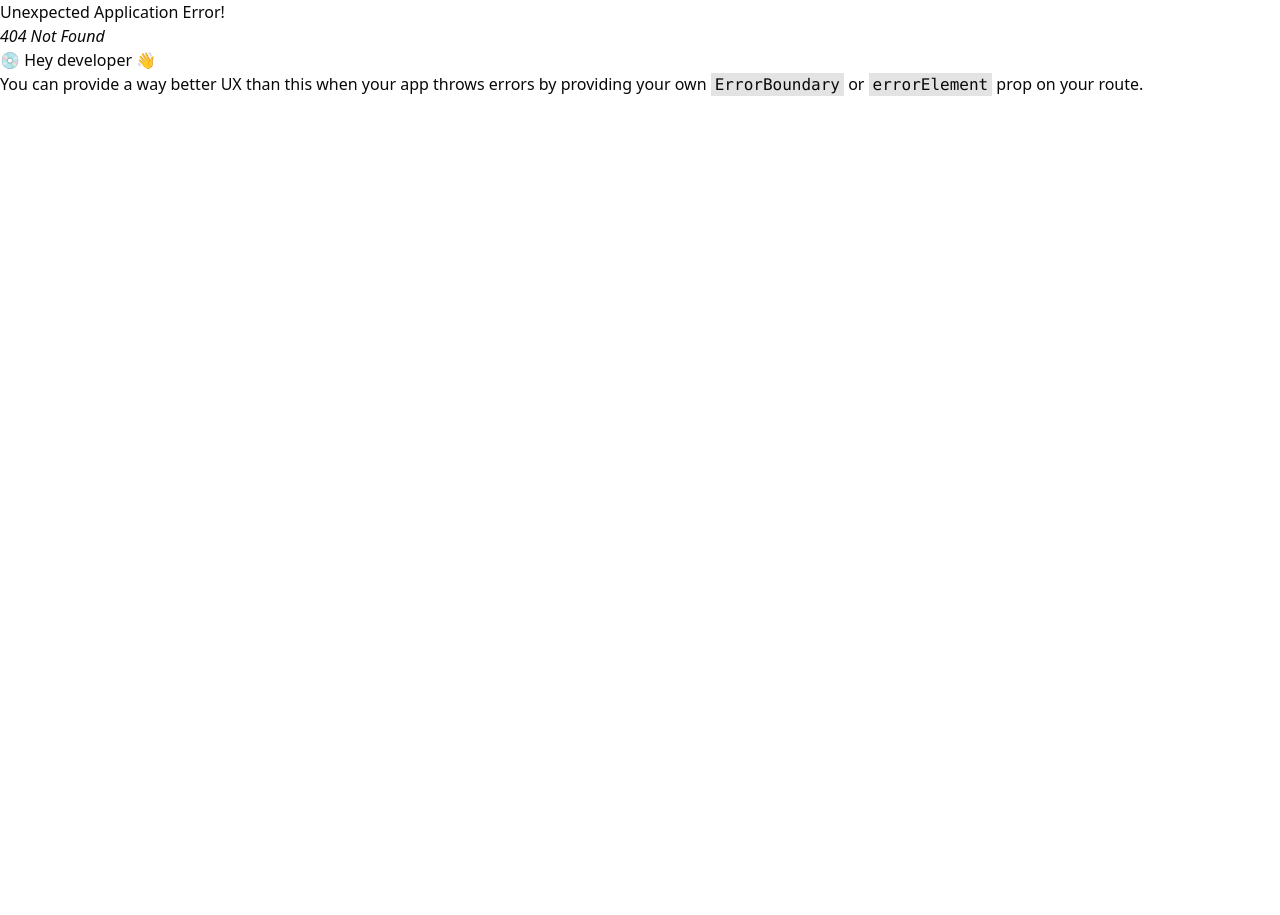
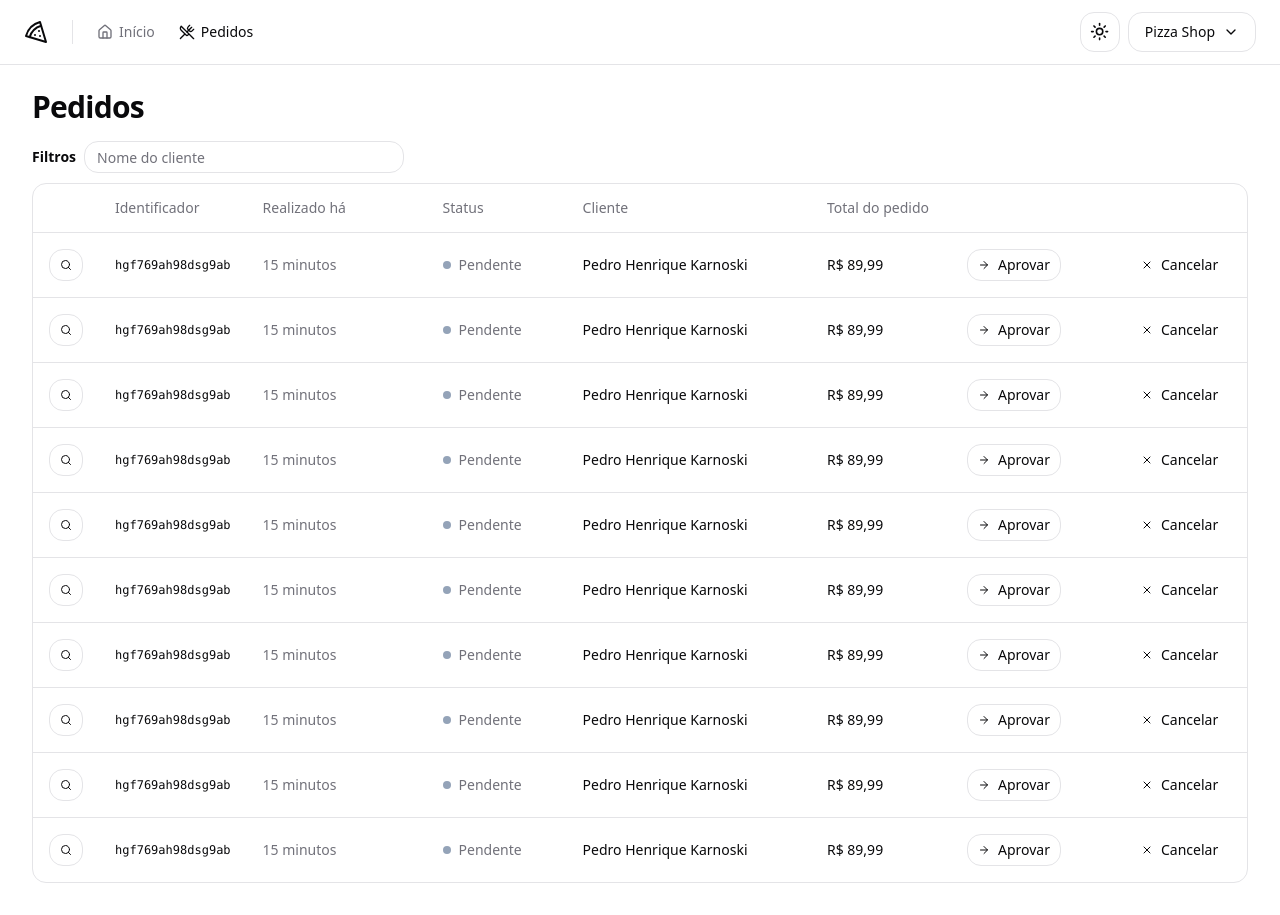
Before and after one commit to pedrokarnoski/pizza-shop, a React (Vite) app: page /orders in a window 1280 px wide. Before the commit this address had no page. Before the commit the page ends 800 px from the top, so only its background shows below. Built offline with nearby package versions, Linux system fonts and the light colour scheme.

Commit message:
feat: List orders

```diff
--- a/src/components/ui/button.tsx
+++ b/src/components/ui/button.tsx
@@ -22,6 +22,7 @@
       size: {
         default: 'h-10 px-4 py-2',
         sm: 'h-9 rounded-md px-3',
+        xs: 'h-8 px-2.5',
         lg: 'h-11 rounded-md px-8',
         icon: 'h-10 w-10',
       },
--- /dev/null
+++ b/src/components/ui/table.tsx
@@ -0,0 +1,117 @@
+import * as React from "react"
+
+import { cn } from "@/lib/utils"
+
+const Table = React.forwardRef<
+  HTMLTableElement,
+  React.HTMLAttributes<HTMLTableElement>
+>(({ className, ...props }, ref) => (
+  <div className="relative w-full overflow-auto">
+    <table
+      ref={ref}
+      className={cn("w-full caption-bottom text-sm", className)}
+      {...props}
+    />
+  </div>
+))
+Table.displayName = "Table"
+
+const TableHeader = React.forwardRef<
+  HTMLTableSectionElement,
+  React.HTMLAttributes<HTMLTableSectionElement>
+>(({ className, ...props }, ref) => (
+  <thead ref={ref} className={cn("[&_tr]:border-b", className)} {...props} />
+))
+TableHeader.displayName = "TableHeader"
+
+const TableBody = React.forwardRef<
+  HTMLTableSectionElement,
+  React.HTMLAttributes<HTMLTableSectionElement>
+>(({ className, ...props }, ref) => (
+  <tbody
+    ref={ref}
+    className={cn("[&_tr:last-child]:border-0", className)}
+    {...props}
+  />
+))
+TableBody.displayName = "TableBody"
+
+const TableFooter = React.forwardRef<
+  HTMLTableSectionElement,
+  React.HTMLAttributes<HTMLTableSectionElement>
+>(({ className, ...props }, ref) => (
+  <tfoot
+    ref={ref}
+    className={cn(
+      "border-t bg-muted/50 font-medium [&>tr]:last:border-b-0",
+      className
+    )}
+    {...props}
+  />
+))
+TableFooter.displayName = "TableFooter"
+
+const TableRow = React.forwardRef<
+  HTMLTableRowElement,
+  React.HTMLAttributes<HTMLTableRowElement>
+>(({ className, ...props }, ref) => (
+  <tr
+    ref={ref}
+    className={cn(
+      "border-b transition-colors hover:bg-muted/50 data-[state=selected]:bg-muted",
+      className
+    )}
+    {...props}
+  />
+))
+TableRow.displayName = "TableRow"
+
+const TableHead = React.forwardRef<
+  HTMLTableCellElement,
+  React.ThHTMLAttributes<HTMLTableCellElement>
+>(({ className, ...props }, ref) => (
+  <th
+    ref={ref}
+    className={cn(
+      "h-12 px-4 text-left align-middle font-medium text-muted-foreground [&:has([role=checkbox])]:pr-0",
+      className
+    )}
+    {...props}
+  />
+))
+TableHead.displayName = "TableHead"
+
+const TableCell = React.forwardRef<
+  HTMLTableCellElement,
+  React.TdHTMLAttributes<HTMLTableCellElement>
+>(({ className, ...props }, ref) => (
+  <td
+    ref={ref}
+    className={cn("p-4 align-middle [&:has([role=checkbox])]:pr-0", className)}
+    {...props}
+  />
+))
+TableCell.displayName = "TableCell"
+
+const TableCaption = React.forwardRef<
+  HTMLTableCaptionElement,
+  React.HTMLAttributes<HTMLTableCaptionElement>
+>(({ className, ...props }, ref) => (
+  <caption
+    ref={ref}
+    className={cn("mt-4 text-sm text-muted-foreground", className)}
+    {...props}
+  />
+))
+TableCaption.displayName = "TableCaption"
+
+export {
+  Table,
+  TableHeader,
+  TableBody,
+  TableFooter,
+  TableHead,
+  TableRow,
+  TableCell,
+  TableCaption,
+}
--- /dev/null
+++ b/src/pages/app/orders/orders.tsx
@@ -0,0 +1,91 @@
+import { ArrowRight, Search, X } from 'lucide-react'
+import { Helmet } from 'react-helmet-async'
+
+import { Button } from '@/components/ui/button'
+import { Input } from '@/components/ui/input'
+import {
+  Table,
+  TableBody,
+  TableCell,
+  TableHead,
+  TableHeader,
+  TableRow,
+} from '@/components/ui/table'
+
+export function Orders() {
+  return (
+    <>
+      <Helmet title="Pedidos" />
+      <div className="flex flex-col gap-4">
+        <h1 className="text-3xl font-bold tracking-tight">Pedidos</h1>
+      </div>
+      <div className="space-y-2.5">
+        <form className="flex items-center gap-2">
+          <span className="text-sm font-semibold">Filtros</span>
+          <Input placeholder="Nome do cliente" className="h-8 w-[320px]" />
+        </form>
+
+        <div className="rounded-md border">
+          <Table>
+            <TableHeader>
+              <TableRow>
+                <TableHead className="w-[64px]"></TableHead>
+                <TableHead className="w-[140px]">Identificador</TableHead>
+                <TableHead className="w-[180px]">Realizado há</TableHead>
+                <TableHead className="w-[140px]">Status</TableHead>
+                <TableHead>Cliente</TableHead>
+                <TableHead className="w-[140px]">Total do pedido</TableHead>
+                <TableHead className="w-[164px]"></TableHead>
+                <TableHead className="w-[132px]"></TableHead>
+              </TableRow>
+            </TableHeader>
+            <TableBody>
+              {Array.from({ length: 10 }).map((_, i) => {
+                return (
+                  <TableRow key={i}>
+                    <TableCell>
+                      <Button variant="outline" size="xs">
+                        <Search className="h-3 w-3" />
+                        <span className="sr-only">Detalhes do pedido</span>
+                      </Button>
+                    </TableCell>
+                    <TableCell className="font-mono text-xs font-medium">
+                      hgf769ah98dsg9ab
+                    </TableCell>
+                    <TableCell className="text-muted-foreground">
+                      15 minutos
+                    </TableCell>
+                    <TableCell>
+                      <div className="flex items-center gap-2">
+                        <span className="h-2 w-2 rounded-full bg-slate-400" />
+                        <span className="font-size text-muted-foreground">
+                          Pendente
+                        </span>
+                      </div>
+                    </TableCell>
+                    <TableCell className="font-medium">
+                      Pedro Henrique Karnoski
+                    </TableCell>
+                    <TableCell className="font-medium">R$ 89,99</TableCell>
+                    <TableCell>
+                      <Button variant="outline" size="xs">
+                        <ArrowRight className="mr-2 h-3 w-3" />
+                        Aprovar
+                      </Button>
+                    </TableCell>
+                    <TableCell>
+                      <Button variant="ghost" size="xs">
+                        <X className="mr-2 h-3 w-3" />
+                        Cancelar
+                      </Button>
+                    </TableCell>
+                  </TableRow>
+                )
+              })}
+            </TableBody>
+          </Table>
+        </div>
+      </div>
+    </>
+  )
+}
--- a/src/routes.tsx
+++ b/src/routes.tsx
@@ -3,6 +3,7 @@
 import { AppLayout } from './pages/_layouts/app'
 import { AuthLayout } from './pages/_layouts/auth'
 import { Dashboard } from './pages/app/dashboard'
+import { Orders } from './pages/app/orders/orders'
 import { SignIn } from './pages/auth/sign-in'
 import { SignUp } from './pages/auth/sign-up'
 
@@ -10,7 +11,10 @@
   {
     path: '/',
     element: <AppLayout />,
-    children: [{ path: '/', element: <Dashboard /> }],
+    children: [
+      { path: '/', element: <Dashboard /> },
+      { path: '/orders', element: <Orders /> },
+    ],
   },
   {
     path: '/',
```
